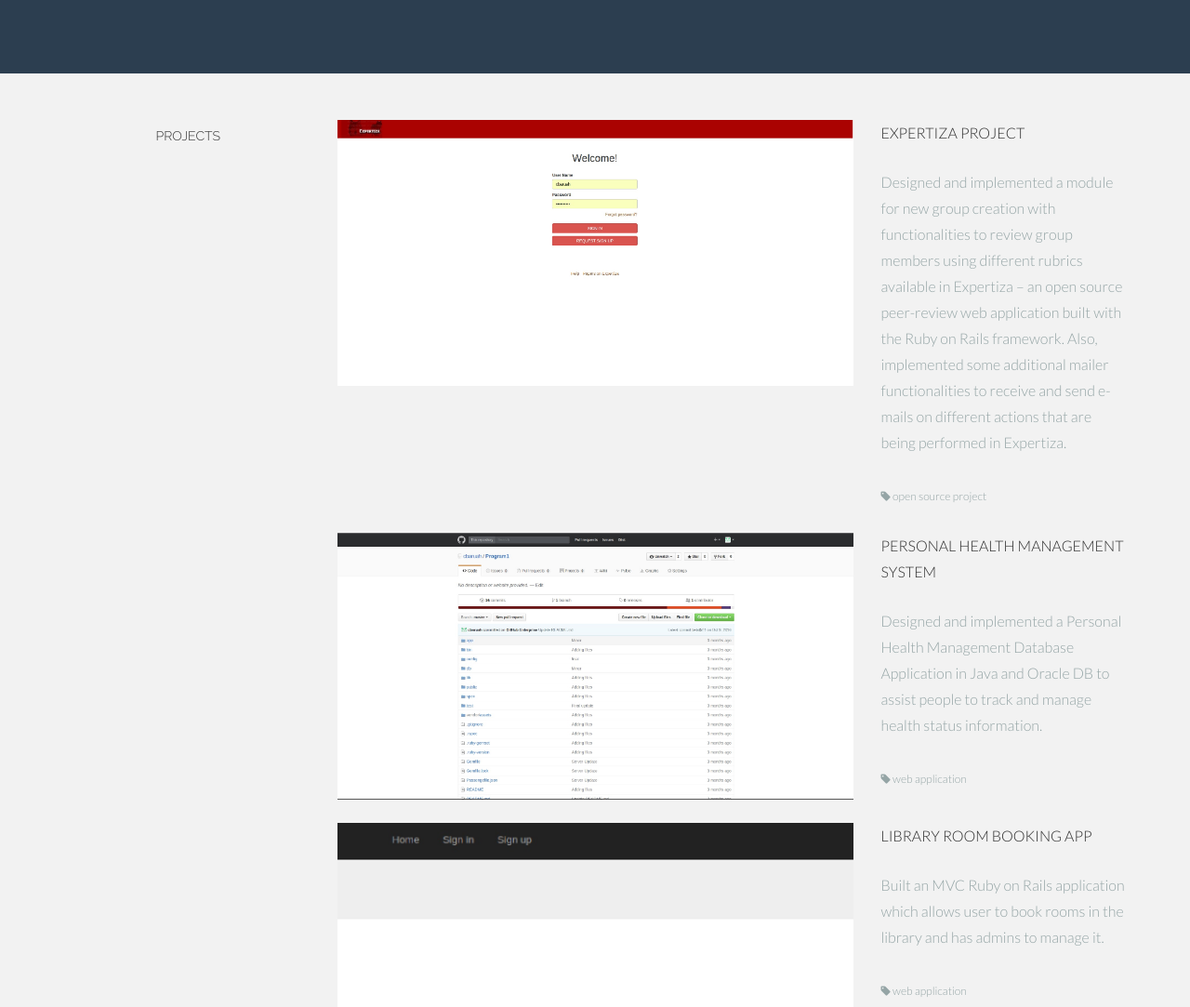
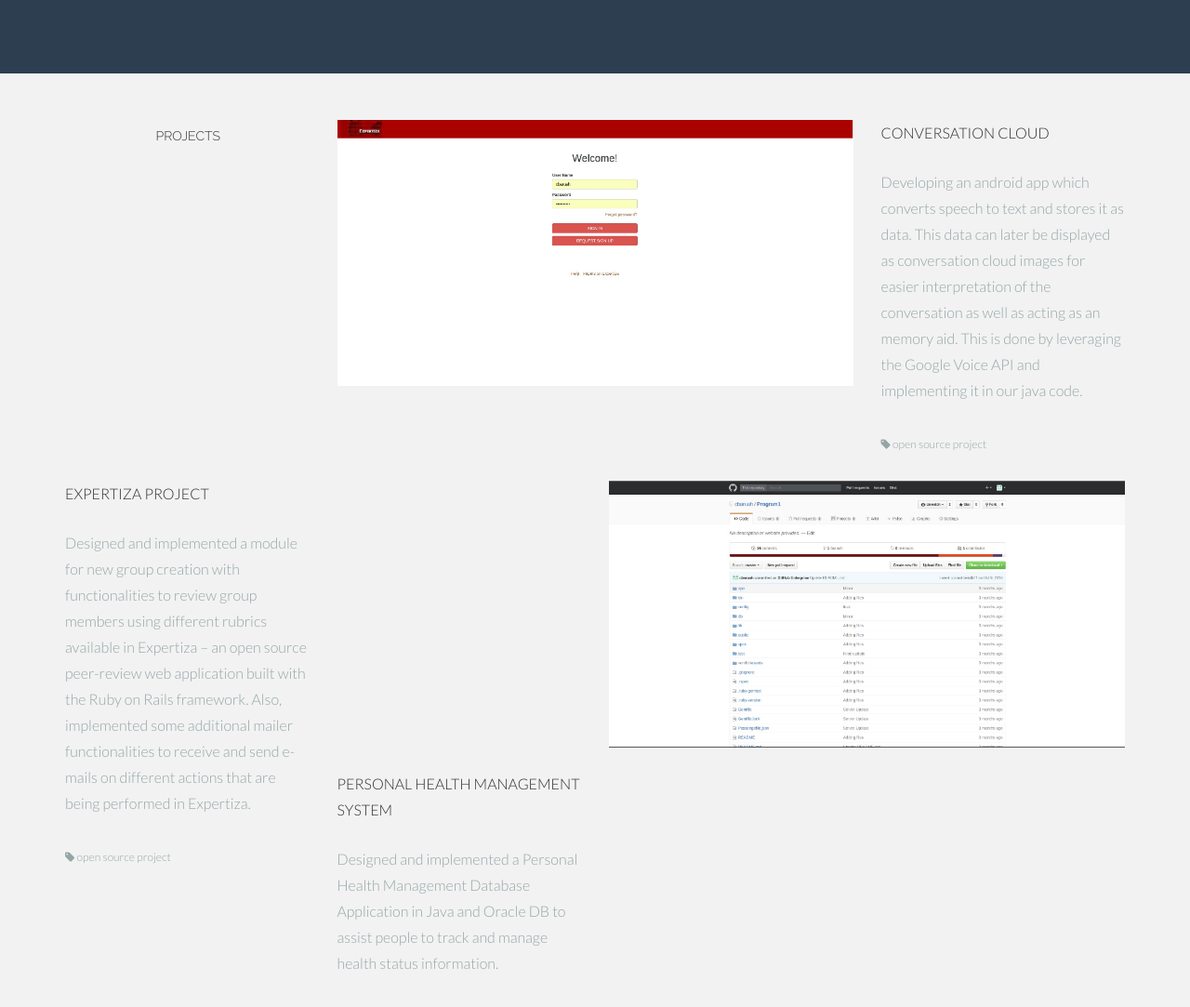
Before and after one commit to cbaruah/cbaruah.github.io, a plain HTML site: page index.html in a window 1280 px wide. Shown: the part 2350-3433 px from the top of the page at 93% size. Drawn offline with Linux system fonts and the light colour scheme.

Commit message:
new project

```diff
--- a/index.html
+++ b/index.html
@@ -331,6 +331,12 @@
 					<p><img class="img-responsive" src="assets/img/1.jpg" alt=""></p>
 				</div>
 				<div class="col-lg-3">
+					<p>CONVERSATION CLOUD</p>
+				<p><more>Developing an android app which converts speech to text and stores it as data. This data can later be displayed as conversation cloud images for easier interpretation of the conversation as well as acting as an memory aid. This is done by leveraging the Google Voice API and implementing it in our java code.<br/><br/>
+					<sm><i class="icon-tag"></i> open source project</sm></more>
+				</p>
+				</div>
+				<div class="col-lg-3">
 					<p>EXPERTIZA PROJECT</p>
 				<p><more>Designed and implemented a module for new group creation with functionalities to review group members using different rubrics available in Expertiza – an open source peer-review web application built with the Ruby on Rails framework. Also, implemented some additional mailer functionalities to receive and send e-mails on different actions that are being performed in Expertiza.<br/><br/>
 					<sm><i class="icon-tag"></i> open source project</sm></more>
```
